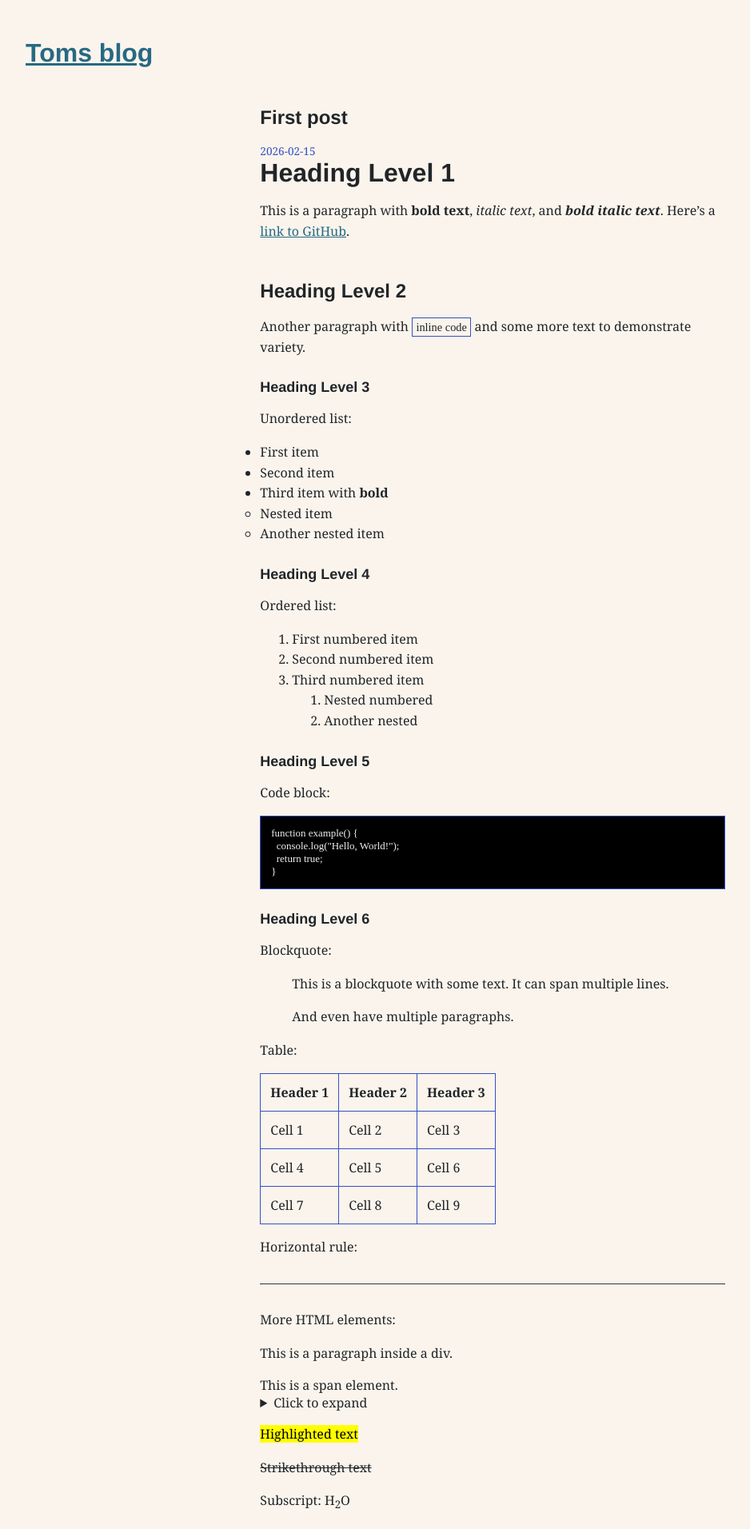
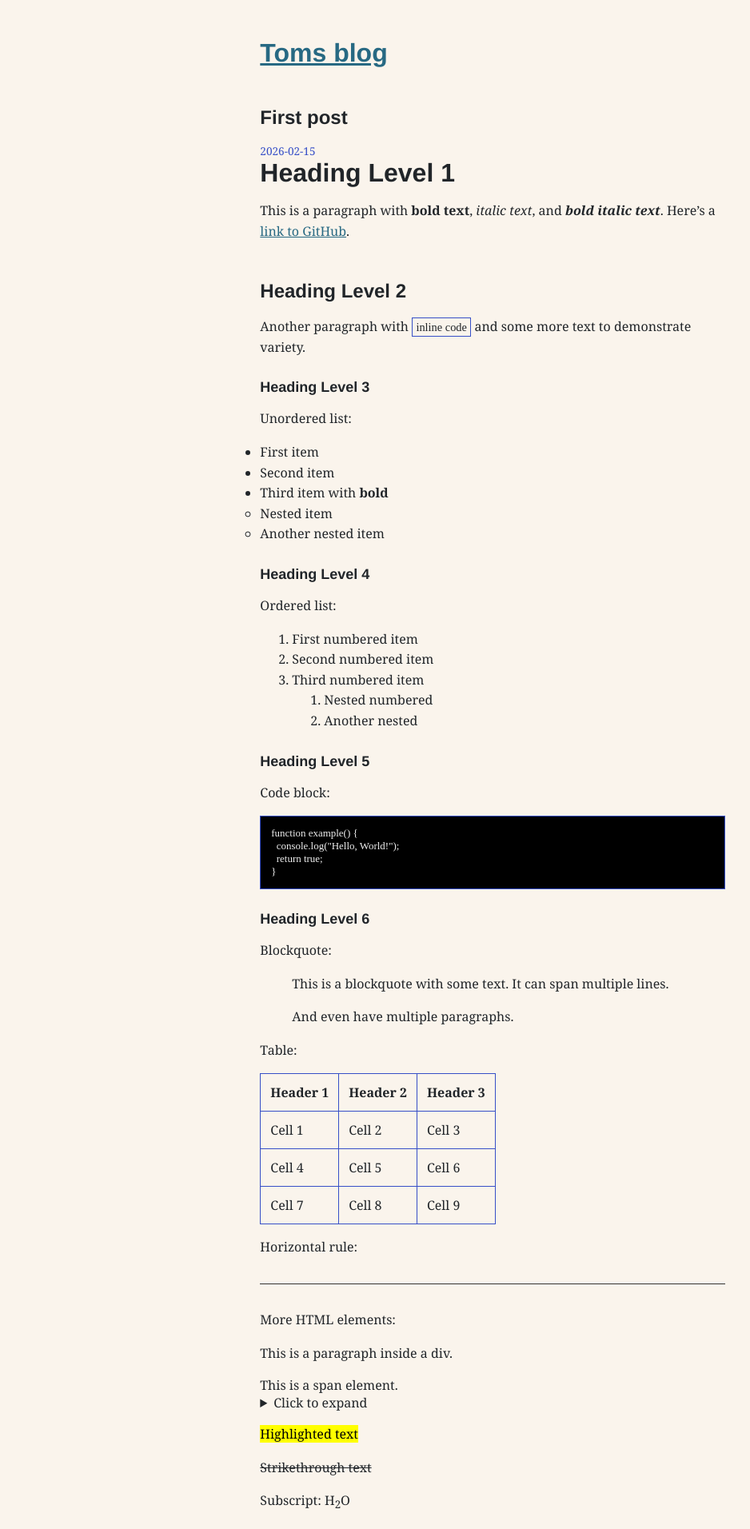
Before and after one commit to tklaver/blog, a Jekyll site: the page built from _posts/2026-02-15-first-post.md, in a window 1280 px wide. Shown: the top 1912 px of the page at 80% size, without its empty margins (24-962 px from the left). Built offline with Jekyll 4.4.1, drawn with Linux system fonts in a browser that asks for light colours.

Commit message:
body css adjustments

```diff
--- a/css/style.css
+++ b/css/style.css
@@ -25,15 +25,8 @@ body {
   color: var(--foreground);
   background: var(--background);
   padding: 0 1.25rem;
-}
-
-main {
   max-width: 65ch;
   margin: 0 auto;
-}
-
-article {
-  margin: 2rem 0;
 }
 
 img {
@@ -260,20 +253,12 @@ article {
   body {
     padding: 0 2rem;
   }
-
-  article {
-    margin: 2.5rem 0;
-  }
 }
 
 @media (min-width: 1200px) {
   body {
     padding: 0 3rem;
-  }
-
-  article {
-    margin: 3rem 0;
-  }
+}
 }
 
 /* OPTIONAL LAYOUT TWEAK (DISABLED)
```
